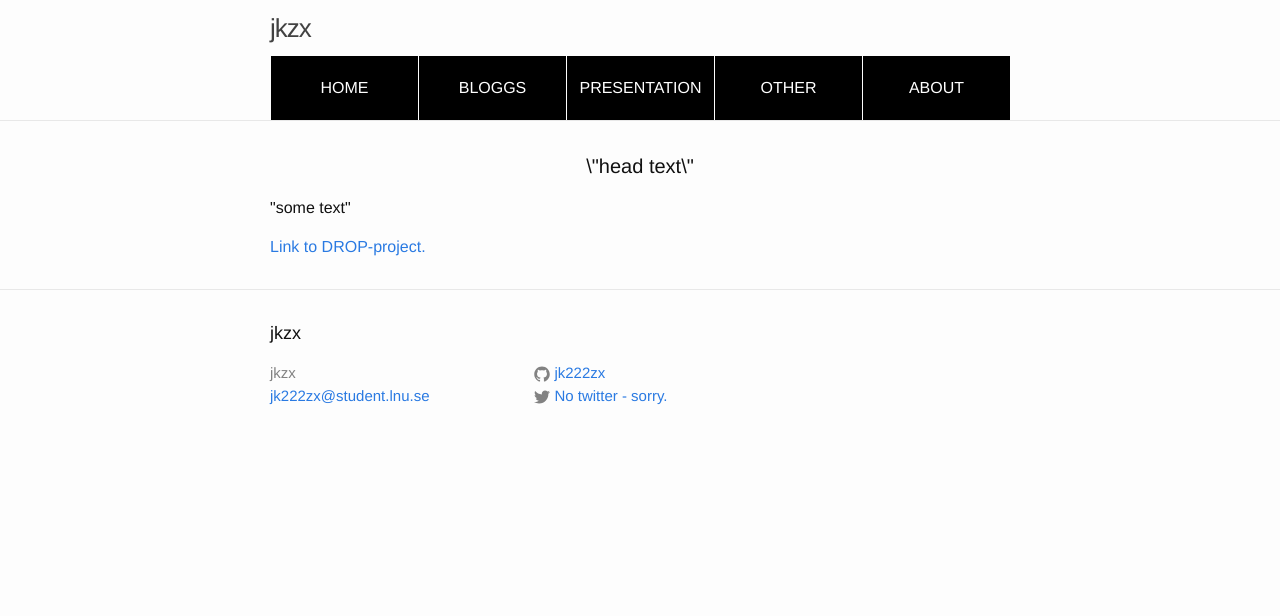
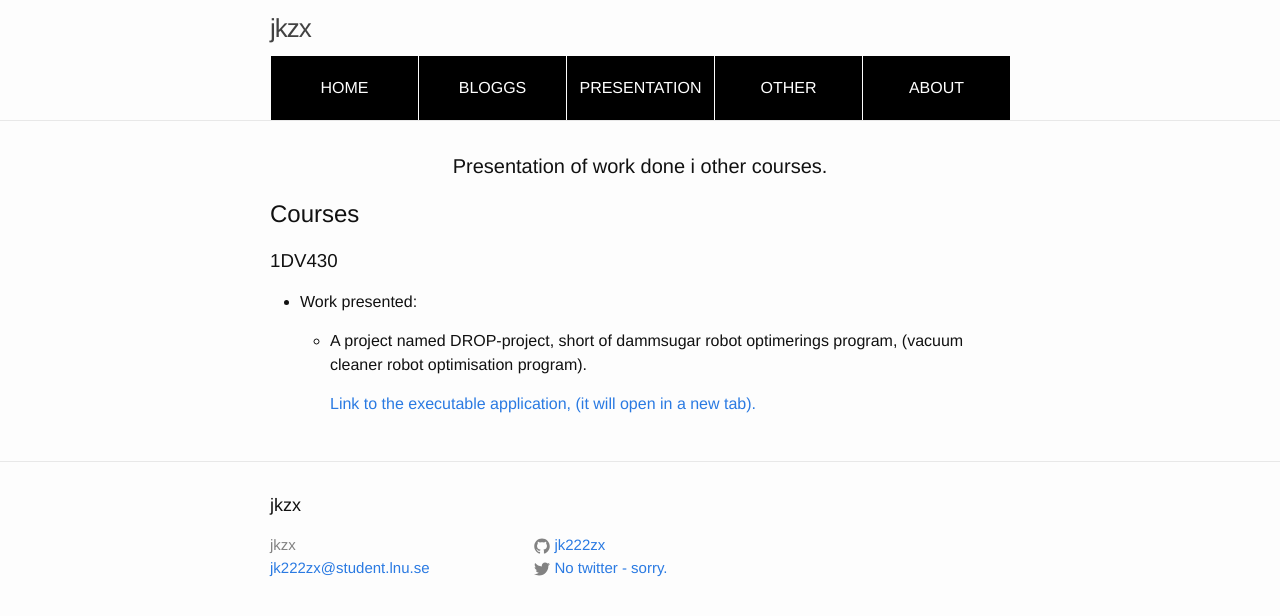
Before and after one commit to jk222zx/jk222zx.github.io, a Jekyll site: the page built from other.html, in a window 1280 px wide. Shown: the top 616 px of the page. Built offline with Jekyll 4.4.1, drawn with Linux system fonts in a browser that asks for light colours.

Commit message:
1DV430, DROP-project, final commit 1.0

```diff
--- a/about.html
+++ b/about.html
@@ -11,6 +11,8 @@ layout: default
             This site is, at least so far, made as a part of an examination for a
             university course in programming.
             Perhaps it will used for something else later.</p>
+        <p>Update: 2016-06-06</p>
+        <p>A first attempt to use this site to "publish" results from other courses has been made.</p>
     </main>
 
 </div>
--- a/index.html
+++ b/index.html
@@ -4,7 +4,7 @@ layout: default
 
 <div class="home">
 
-  <h1 class="page-heading" id="center">Welcome to my study-site! Testtext</h1>
+  <h1 class="page-heading" id="center">Welcome to my study-site!</h1>
   <p></p>
 
   <main>
--- a/other.html
+++ b/other.html
@@ -2,13 +2,22 @@
 layout: default
 ---
 
-<div class="home">
-
-    <h1 class="page-heading" id="center">\"head text\"</h1>
-
-    <main>
-        <p>"some text"</p>
-        <a href="/other/1DV430/src/index.html">Link to DROP-project.</a>
-    </main>
-
-</div>
+<body>
+    <div class="home">
+        <H1 class="page-heading" id="center">Presentation of work done i other courses.</H1>
+        <H2>Courses</H2>
+        <h3>1DV430</h3>
+        <ul>
+            <li>
+                <p>Work presented:</p>
+                <ul>
+                    <li>
+                        <p>A project named DROP-project, short of dammsugar robot optimerings program, (vacuum cleaner robot optimisation program).</p>
+                        <a href="/other/1DV430/src/index.html" target="_blank">Link to the executable application,
+                        (it will open in a new tab).</a>
+                    </li>
+                </ul>
+            </li>
+        </ul>
+    </div>
+</body>
--- a/other/1DV430/resources/css/style.css
+++ b/other/1DV430/resources/css/style.css
@@ -1,6 +1,7 @@
 body {
     position: relative;
-    background: #32C832;
+    background: #FAC819; /*Sunny yellow*/
+/*    background: #32C832; *//*Le-frog green*/
 }
 
 .hidden {
--- a/other/1DV430/resources/js/central.js
+++ b/other/1DV430/resources/js/central.js
@@ -127,8 +127,9 @@ var central = {
         savedSettings : {},
         savedPostsJSONObject : "DROP_savedPosts",
         savedPosts : {},
-        defaultTheme : "le-frog",
-        defaultBackground : "#32C832",
+        uiMinCss : $("#uiMinCss").attr("href"),
+        themeCss : $("#themeCss").attr("href"),
+        body : $("body").css("background-color"),
         unsavedDataExists : false,
         dataExists : false,                     //
         functionWriteTableFileCalled : false, //An (ugly) fix to solve a problem with unwanted multiply writings to
--- a/other/1DV430/resources/js/gui.js
+++ b/other/1DV430/resources/js/gui.js
@@ -515,9 +515,9 @@ $( document ).ready(function() {
     });
 
     $("#btn-restoreDefault").click(function () {
-        $("#uiMinCss").attr("href", "../vendors/jquery-ui/themes/" + central.v.defaultTheme + "/jquery-ui.min.css");
-        $("#themeCss").attr("href", "../vendors/jquery-ui/themes/" + central.v.defaultTheme + "/theme.css");
-        $("body").css("background-color", central.v.defaultBackground);
+        $("#uiMinCss").attr("href", central.v.uiMinCss);
+        $("#themeCss").attr("href", central.v.themeCss);
+        $("body").css("background-color", central.v.body);
         $("#dropMenuFile").hide();
     });
 
--- a/other/1DV430/src/index.html
+++ b/other/1DV430/src/index.html
@@ -6,8 +6,8 @@
         <title>Title</title>
         <link rel="stylesheet" type="text/css" href="../resources/css/style.css">
         <link id="uiMinCss" rel="stylesheet" type="text/css"
-              href="../vendors/jquery-ui/themes/le-frog/jquery-ui.min.css">
-        <link id="themeCss" rel="stylesheet" type="text/css" href="../vendors/jquery-ui/themes/le-frog/theme.css">
+              href="../vendors/jquery-ui/themes/sunny/jquery-ui.min.css">
+        <link id="themeCss" rel="stylesheet" type="text/css" href="../vendors/jquery-ui/themes/sunny/theme.css">
         <link rel="stylesheet" type="text/css" href="../vendors/primeui/primeui.min.css">
         <link rel="stylesheet" type="text/css" href="../vendors/primeui/font-awesome/css/font-awesome.min.css" />
 
```
Also changed, not shown: other/1DV430/vendors/flot/LICENSE.txt (added), 1 other file.
